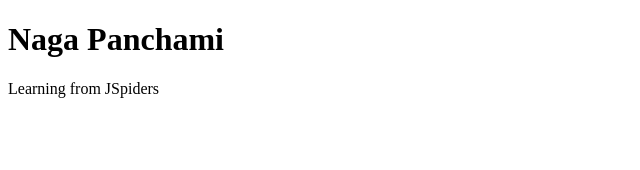
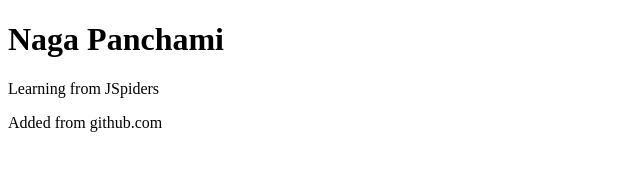
Before and after one commit to jalibkenz/flipkart, a plain HTML site: page index.html in a window 1280 px wide. Shown: the whole page, without its empty margins (0-640 px from the left). Drawn offline with Linux system fonts and the light colour scheme.

Commit message:
Update index.html
Added one more

```diff
--- a/index.html
+++ b/index.html
@@ -8,5 +8,6 @@
 <body>
     <h1>Naga Panchami</h1>
     <p>Learning from JSpiders</p>
+    <p>Added from github.com</p>
 </body>
 </html>
```
